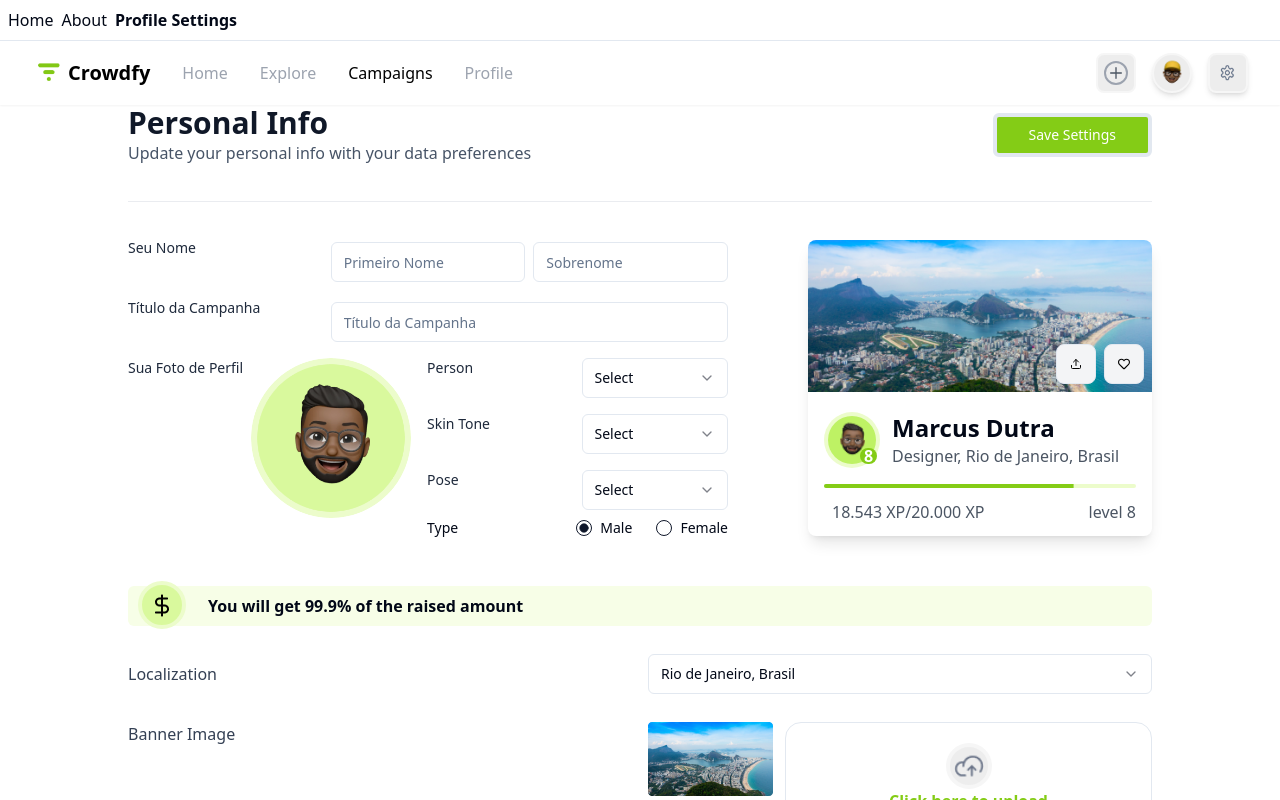
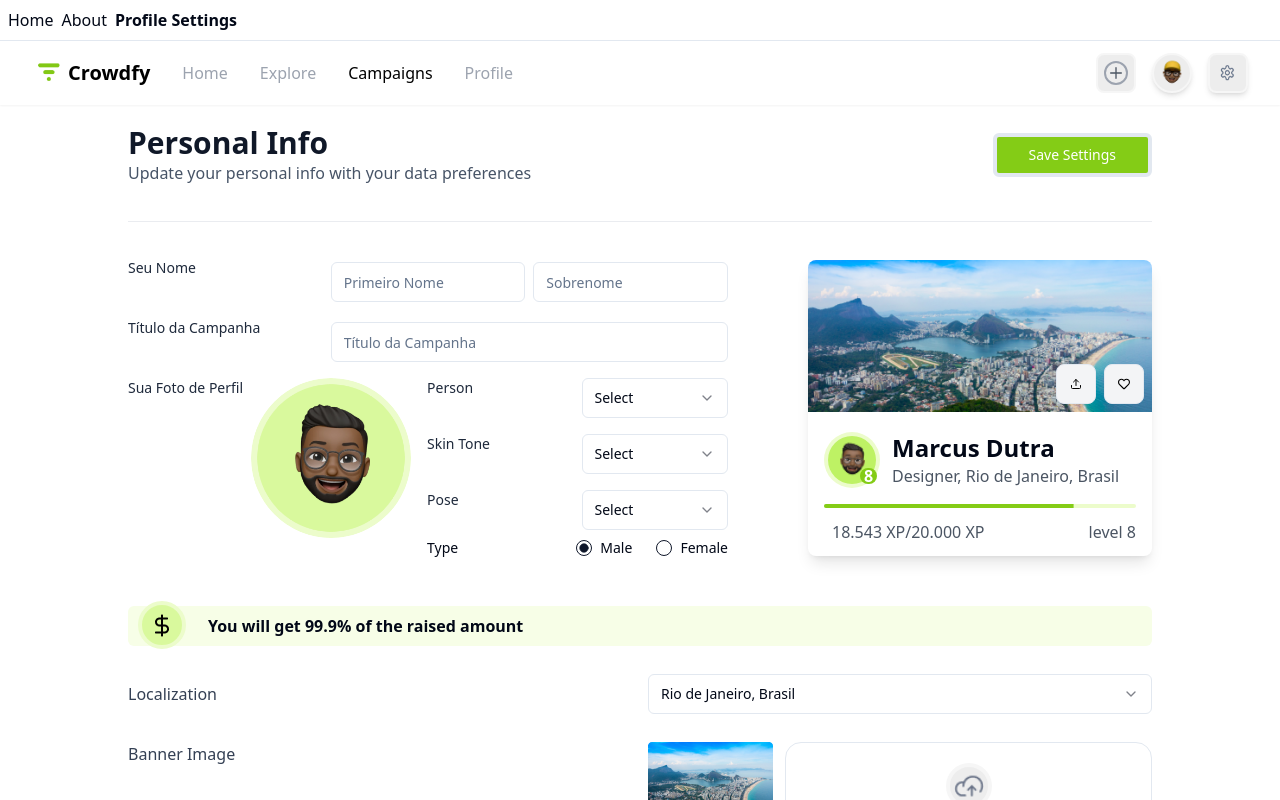
Before and after one commit to Aprender-e-Crescer/crowdfy, a React (Vite) app: page /profile-settings in a window 1280 px wide. Shown: the top 800 px of the page. Built offline with nearby package versions, Linux system fonts and the light colour scheme.

Commit message:
add margin profileInfo

```diff
--- a/src/components/profileInfo.tsx
+++ b/src/components/profileInfo.tsx
@@ -1,7 +1,7 @@
 export default function ProfileInfo() {
   return (
     <div>
-      <div className="font-semibold text-[#101828] text-3xl">
+      <div className="font-bold  text-[#101828] text-3xl">
         <h1>Personal Info</h1>
       </div>
       <div className="text-base font-normal text-[#475467]">
--- a/src/routes/profile-settings.tsx
+++ b/src/routes/profile-settings.tsx
@@ -51,9 +51,8 @@ function ProfileSettings() {
 
       <div className=" hidden md:flex flex-col mx-32 gap-y-4">
         <div className="flex flex-col gap-y-5 gap-x-5 ">
-          <div className="flex w-full justify-between items-center">
+          <div className="flex w-full justify-between items-center mt-5">
             <ProfileInfo />
-
             <Button
               className="bg-lime-500 text-white"
               variant={'shadow'}
```
